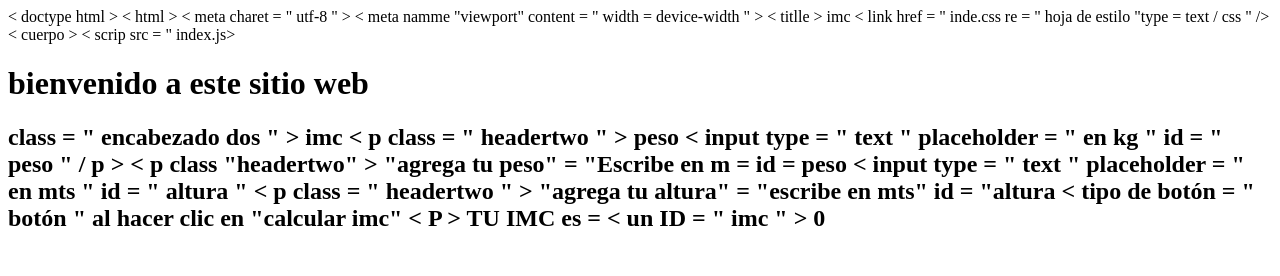
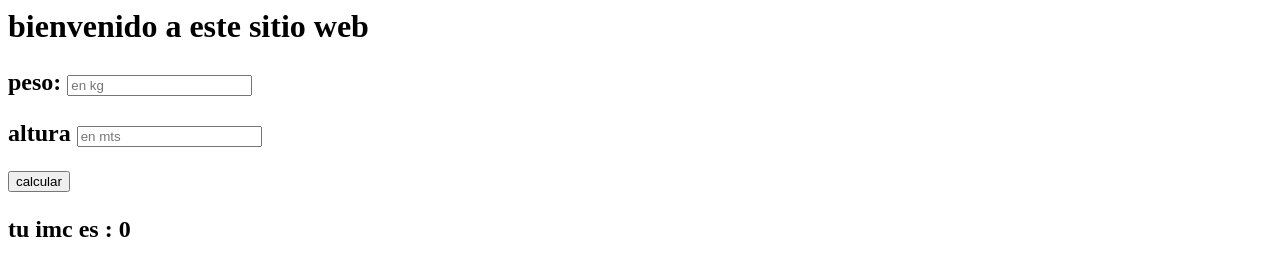
Before and after one commit to JULIOTON12/practica1_julio, a plain HTML site: page index.html in a window 1280 px wide. Drawn offline with Linux system fonts and the light colour scheme.

Commit message:
Update index.html

```diff
--- a/index.html
+++ b/index.html
@@ -1,21 +1,24 @@
-< doctype  html >
-  < html >
-    < meta  charet = " utf-8 " >
-    < meta  namme "viewport" content = " width = device-width " >
-    < titlle > imc </ title >
-    < link  href = " inde.css re = " hoja de estilo "type = text / css " />
-    </ cabeza >
-  < cuerpo >
-    < scrip  src = " index.js> </script>
-                <h1> bienvenido a este sitio web </h1>
-                <h2> class = " encabezado  dos " > imc </ h2 >
-                < p  class = " headertwo " > peso
-                < input  type = " text " placeholder = " en kg " id = " peso " / p >
-                < p  class "headertwo" > "agrega tu peso" = "Escribe en m = id = peso </ p >
-    < input  type = " text " placeholder = " en mts " id = " altura "</ p >
-    < p  class = " headertwo " > "agrega tu altura" = "escribe en mts" id = "altura </ p >
-    < tipo de botón  = " botón " al hacer clic en "calcular imc"
-            </ botón >
-    < P > TU IMC es = < un  ID = " imc " > 0 </ una > </ p >
-  </ cuerpo >
-  </ html >
+<doctype html>
+  <html>
+    <head>
+      <meta charset="utf-8">
+      <meta name "viewport" content= "whidth=device-whidth">
+      <title>imc</title>
+      <link href"index.css" rel="stylessheet" type="text/css"/>
+    </head>
+    <body>
+      <script src="index.js"></script>
+                   <h1>bienvenido a este sitio web</h1>
+                   <h2><p class="headertwo"imc</h2></p>
+
+<p class="headertwo">peso:
+        <input type="text" placeholder="en kg" id="peso"></p>
+
+        <p class="headertwo">altura
+        <input type="text"placeholder="en mts" id="altura"></p>
+
+        <button type="button" onClick ="getIMC()">calcular
+        </button>
+        <p>tu imc es : <a id="imc">0</a></p>
+        </body>
+        </html>
```
